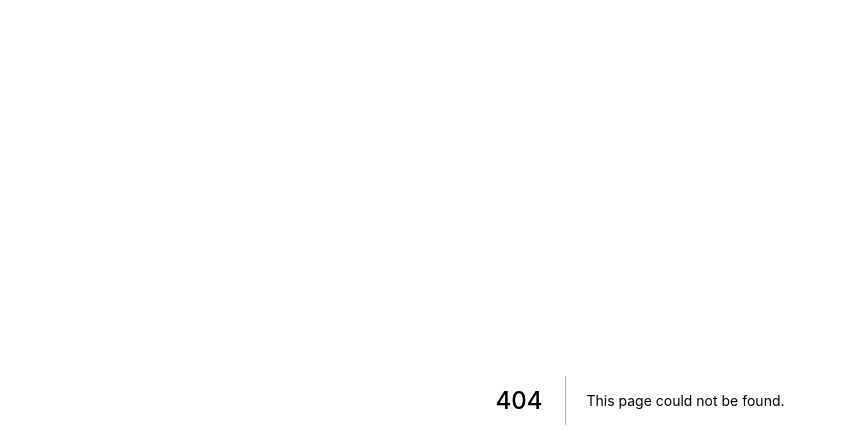
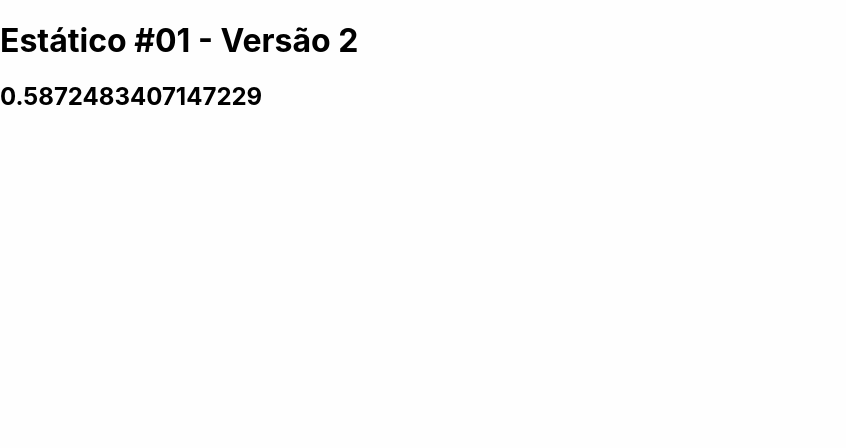
Before and after one commit to David-Pires/renderizacao, a Next.js app: page /estatico1 in a window 1280 px wide. Before the commit this address had no page. Shown: the top 448 px of the page, without its empty margins (0-846 px from the left). Built offline with nearby package versions, Linux system fonts and the light colour scheme.

Commit message:
Generated content in the server side and client side - Warning not an error

```diff
--- /dev/null
+++ b/pages/estatico1.jsx
@@ -0,0 +1,17 @@
+import { useEffect, useState } from 'react'
+
+export default function Estatico1() {
+  const[num, setNum] = useState(0)
+
+  useEffect(() => {
+    setNum(Math.random())
+  }, [])
+
+  return (
+    <div>
+      <h1>Estático #01 - Versão 2</h1>
+      <h2>{num}</h2>
+
+    </div>
+  )
+}
```
